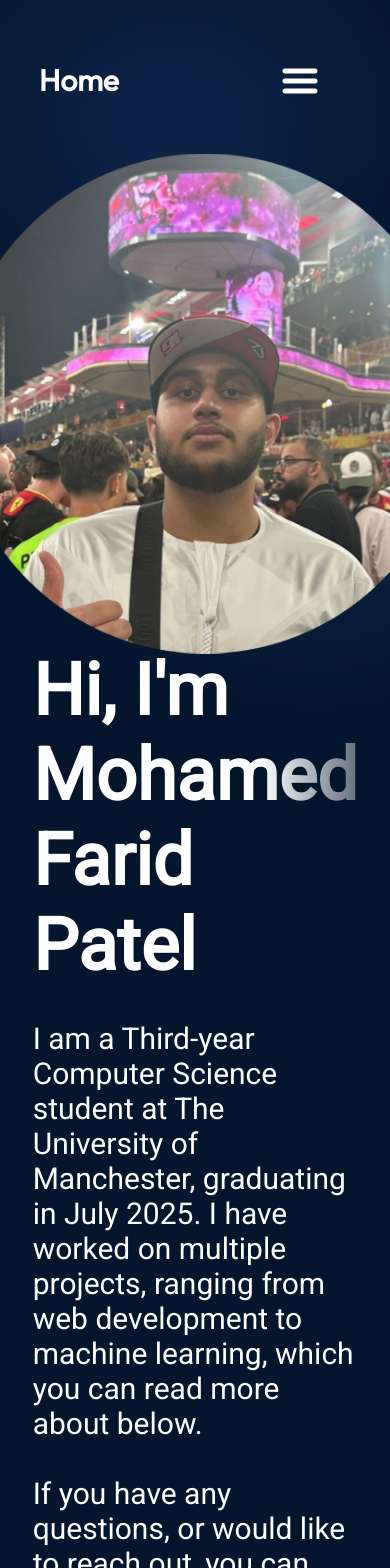
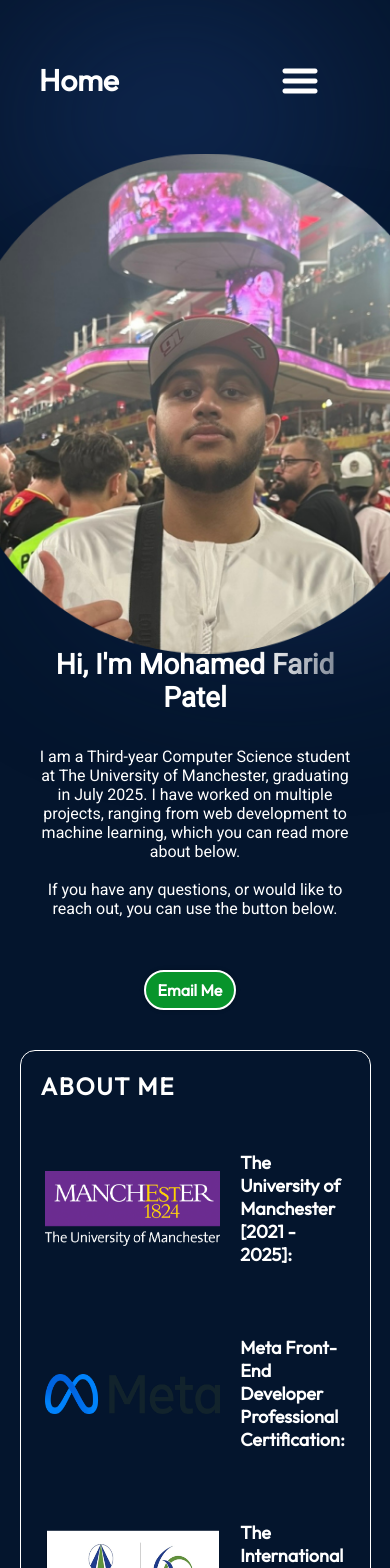
Before and after one commit to 08mfp/react-portfolio, a React (Vite) app: page / in a window 390 px wide. Shown: the top 1568 px of the page. Built offline with nearby package versions, Linux system fonts and the light colour scheme.

Commit message:
updated navbar and hero responsiveness

```diff
--- a/src/components/About/About.module.css
+++ b/src/components/About/About.module.css
@@ -75,7 +75,7 @@
   text-align: center;
 }
 
-/* Styles for devices between 831px and 1300px */
+/* between 831px and 1300px */
 @media screen and (min-width: 831px) and (max-width: 1300px) {
   .container {
     padding: 50px;
@@ -109,7 +109,7 @@
   }
 }
 
-/* Styles for devices smaller than 830px */
+/*  smaller than 830px */
 @media screen and (max-width: 830px) {
   .container {
     background-color: transparent;
@@ -144,7 +144,7 @@
   }
 }
 
-/* Styles for larger phones like iPhone Pro Max */
+/*  iPhone Pro Max */
 @media screen and (min-width: 430px) and (max-width: 830px) {
   .container {
     padding: 40px;
@@ -196,20 +196,20 @@
   }
 
   .aboutItem p {
-    font-size: 0; /* Hide the description text */
+    font-size: 0;
   }
 
   .disclaimer {
-    display: block; /* Show the disclaimer on small screens */
+    display: block;
   }
 }
 
 @media screen and (max-width: 320px) {
   .aboutItem img {
-    display: none; /* Hide the images */
+    display: none;
   }
 
   .aboutItem h3 {
-    font-size: 16px; /* Adjust title size if necessary */
+    font-size: 16px;
   }
 }
--- a/src/components/Hero/Hero.jsx
+++ b/src/components/Hero/Hero.jsx
@@ -1,5 +1,4 @@
 import React from "react";
-
 import styles from "./Hero.module.css";
 import { getImageUrl } from "../../utils";
 
@@ -7,7 +6,7 @@ export const Hero = () => {
   return (
     <section className={styles.container}>
       <div className={styles.content}>
-        <h1 className={styles.title}>Hi, I'm Mohamed Farid Patel  </h1>
+        <h1 className={styles.title}>Hi, I'm Mohamed Farid Patel</h1>
         <p className={styles.description}>
           I am a Third-year Computer Science student at The University of Manchester, graduating in July 2025.
           I have worked on multiple projects, ranging from web development to machine learning, which you can read more about below.
--- a/src/components/Hero/Hero.module.css
+++ b/src/components/Hero/Hero.module.css
@@ -79,7 +79,6 @@
   width: 50vw;
   height: 50vw;
   min-width: 350px;
-  min-width: 350px;
   top: -128px;
   left: -10vw;
   border-radius: 764px;
@@ -93,7 +92,6 @@
   width: 70vw;
   height: 50vw;
   min-width: 350px;
-  min-width: 250px;
   top: 246px;
   right: -25vw;
   border-radius: 764px;
@@ -102,12 +100,163 @@
   z-index: 0;
 }
 
+/* between 831px and 1200px */
+@media screen and (min-width: 831px) and (max-width: 1200px) {
+  .container {
+    flex-direction: column;
+    align-items: center;
+  }
+
+  .content {
+    align-items: center;
+    text-align: center;
+  }
+
+  .title {
+    font-size: 48px;
+  }
+
+  .description {
+    font-size: 24px;
+  }
+
+  .contactBtn {
+    font-size: 24px;
+    padding: 15px 20px;
+  }
+
+  .heroImg {
+    width: 60%;
+  }
+}
+
+/* Styles for devices smaller than 830px */
 @media screen and (max-width: 830px) {
   .container {
     flex-direction: column-reverse;
+    align-items: center;
+  }
+
+  .content {
+    align-items: center;
+    text-align: center;
+  }
+
+  .title {
+    font-size: 36px;
+  }
+
+  .description {
+    font-size: 20px;
+  }
+
+  .contactBtn {
+    font-size: 20px;
+    padding: 10px 15px;
+  }
+
+  .heroImg {
+    width: 80%;
+    margin-left: 0;
+  }
+}
+
+/* devices smaller than 1200px */
+@media screen and (max-width: 1199px) {
+  .container {
+    flex-direction: column;
+    align-items: center;
+    text-align: center;
   }
 
   .content {
     align-items: center;
   }
+
+  .title {
+    font-size: 48px;
+  }
+
+  .description {
+    font-size: 24px;
+  }
+
+  .contactBtn {
+    font-size: 24px;
+    padding: 15px 20px;
+  }
+
+  .heroImg {
+    width: 50%;
+  }
+
+  .navbar-menu {
+    display: block;
+  }
+
+  .navbar-links {
+    display: none;
+  }
 }
+
+/*  iPhone Pro Max */
+@media screen and (min-width: 430px) and (max-width: 830px) {
+  .container {
+    flex-direction: column-reverse;
+    align-items: center;
+  }
+
+  .content {
+    align-items: center;
+    text-align: center;
+  }
+
+  .title {
+    font-size: 32px;
+  }
+
+  .description {
+    font-size: 18px;
+  }
+
+  .contactBtn {
+    font-size: 18px;
+    padding: 10px 15px;
+  }
+
+  .heroImg {
+    width: 70%;
+    margin-left: 0;
+  }
+}
+
+/* smaller phones */
+@media screen and (max-width: 429px) {
+  .container {
+    flex-direction: column-reverse;
+    align-items: center;
+  }
+
+  .content {
+    align-items: center;
+    text-align: center;
+  }
+
+  .title {
+    font-size: 28px;
+  }
+
+  .description {
+    font-size: 16px;
+  }
+
+  .contactBtn {
+    font-size: 16px;
+    padding: 8px 12px;
+  }
+
+  .heroImg {
+    width: 60%;
+    margin-left: 0;
+  }
+}
--- a/src/components/Navbar/Navbar.module.css
+++ b/src/components/Navbar/Navbar.module.css
@@ -17,7 +17,6 @@
   color: var(--color-text);
 }
 
-
 .menuBtn {
   display: none;
 }
@@ -36,6 +35,49 @@
   font-size: 25px;
   color: var(--color-text);
   text-decoration: none;
+}
+
+@media screen and (max-width: 1200px) {
+  .navbar {
+    flex-direction: column;
+    align-items: flex-start;
+  }
+
+  .menu {
+    position: absolute;
+    right: 0;
+    margin-right: 10%;
+    flex-direction: column;
+    align-items: flex-end;
+    gap: 11px;
+    z-index: 3;
+  }
+
+  .menuBtn {
+    display: block;
+    cursor: pointer;
+  }
+
+  .menuItems {
+    display: none;
+    flex-direction: column;
+    align-items: center;
+    gap: 13px;
+    border-radius: 10px;
+    background: rgb(25, 55, 109);
+    background: linear-gradient(
+      0deg,
+      rgba(25, 55, 109, 0.2) 0%,
+      rgba(25, 55, 109, 1) 100%
+    );
+    padding: 24px 33px;
+    box-shadow: 0 0 4px 0 rgba(0, 0, 0, 0.25);
+  }
+
+  .menuOpen {
+    display: flex;
+    z-index: 1;
+  }
 }
 
 @media screen and (max-width: 830px) {
```
Lines whose indentation alone changed are shown as unchanged.
